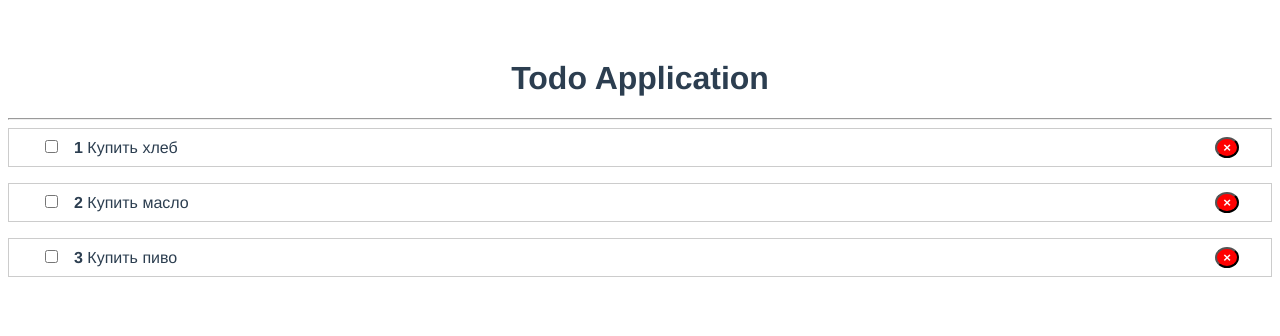
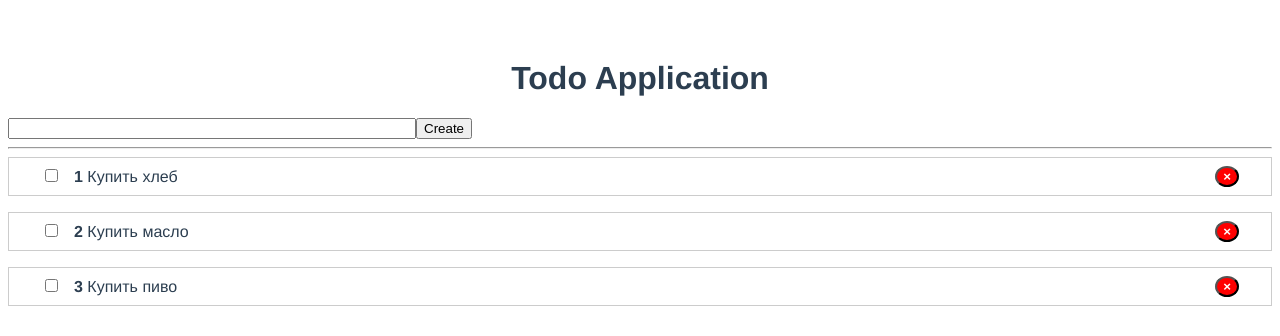
Before and after one commit to KirillShved/k.shved.94-gmail.com, a Vue app: page / in a window 1280 px wide. Shown: the top 336 px of the page. Built offline with nearby package versions, Linux system fonts and the light colour scheme.

Commit message:
Add AddTodo component.

```diff
--- a/src/App.vue
+++ b/src/App.vue
@@ -1,6 +1,9 @@
 <template>
   <div id="app">
     <h1>Todo Application</h1>
+    <AddTodo
+      @add-todo="addTodo"
+    />
     <hr>
     <TodoList
       v-bind:todos="todos"
@@ -11,6 +14,7 @@
 
 <script>
 import TodoList from '@/components/TodoList'
+import AddTodo from '@/components/AddTodo'
 export default {
   name: 'App',
   data() {
@@ -23,11 +27,14 @@
     }
   },
   components: {
-    TodoList
+    TodoList, AddTodo,
   },
   methods: {
     removeTodoItem(id) {
       this.todos = this.todos.filter(t => t.id !== id)
+    },
+    addTodo(todo) {
+      this.todos.push(todo)
     }
   }
 }
--- /dev/null
+++ b/src/components/AddTodo.vue
@@ -0,0 +1,43 @@
+<template>
+  <form @submit.prevent="onSubmit">
+    <input type="text" v-model="title">
+    <button type="submit">
+      Create
+    </button>
+  </form>
+</template>
+
+<script>
+  export default {
+    data() {
+      return {
+        title: ''
+      }
+    },
+    methods: {
+      onSubmit() {
+        console.log('Submit', this.title)
+        if (this.title.trim()) {
+          const newTodo = {
+            id: Date.now(),
+            title: this.title,
+            completed: false
+          }
+
+          this.$emit('add-todo', newTodo)
+          this.title = ''
+        }
+      }
+    }
+  }
+</script>
+
+<style scoped>
+  form {
+    display: flex;
+  }
+
+  input {
+    width: 400px;
+  }
+</style>
--- a/src/components/TodoItem.vue
+++ b/src/components/TodoItem.vue
@@ -4,7 +4,7 @@
       <input type="checkbox"
              v-on:change="todo.completed = !todo.completed"
       >
-      <strong>{{ todo.id }}</strong>
+      <strong>{{ index + 1 }}</strong>
       {{ todo.title }}
     </span>
     <button class="rm"
@@ -18,7 +18,8 @@
       todo: {
         type: Object,
         required: true
-      }
+      },
+      index: Number
     }
   }
 </script>
--- a/src/components/TodoList.vue
+++ b/src/components/TodoList.vue
@@ -2,8 +2,9 @@
   <div>
     <ul>
       <TodoItem
-        v-for="todo in todos"
+        v-for="(todo, index) of todos"
         v-bind:todo="todo"
+        v-bind:index="index"
         v-on:remove-todo="removeTodo"
       />
     </ul>
```
Also changed, not shown: 1 other file (tests, documents, lock files or other folders).
